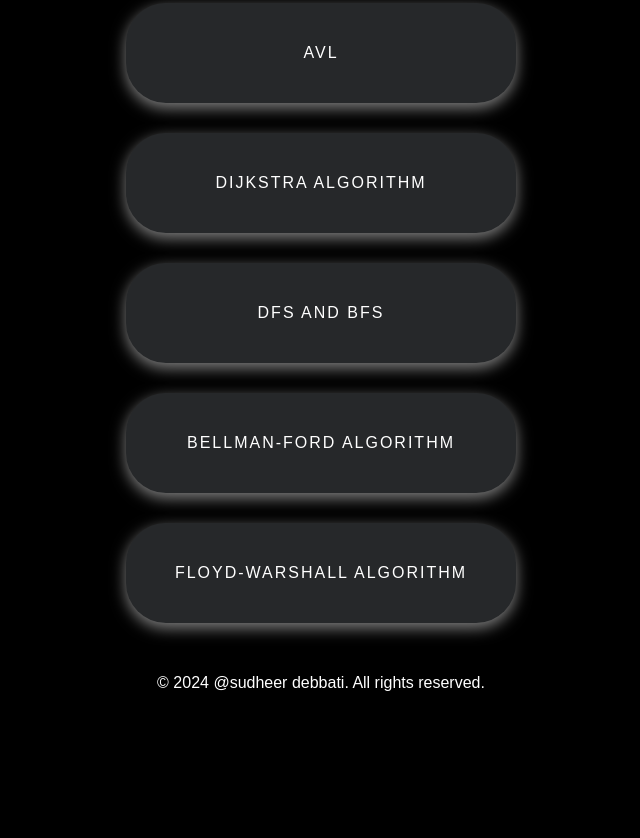
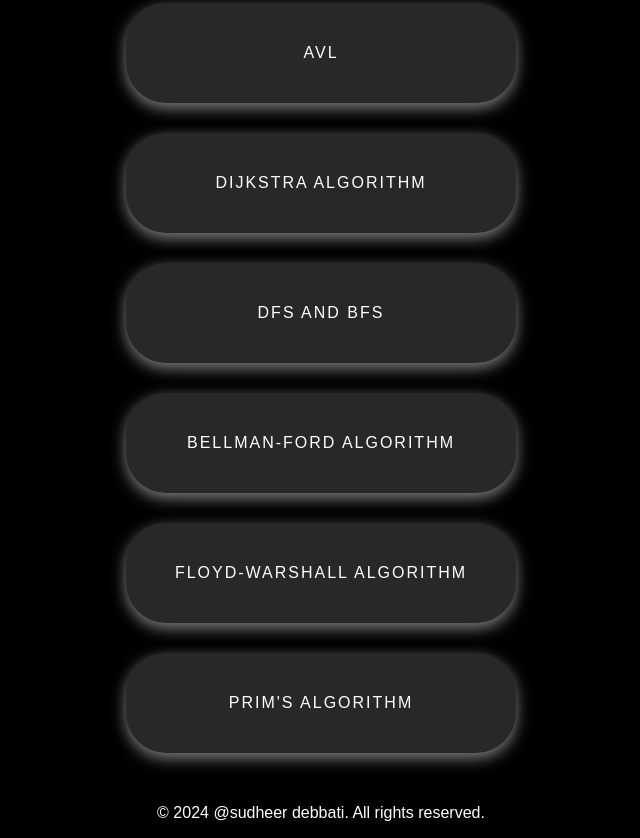
Before and after one commit to Debbatisudheer/DSA, a plain HTML site: page index.html in a window 1280 px wide. Shown: the part 1582-2420 px from the top of the page, without its empty margins (319-959 px from the left). Before the commit the page ends 2290 px from the top, so only its background shows below. Drawn offline with Linux system fonts and the light colour scheme.

Commit message:
Update index.html

```diff
--- a/index.html
+++ b/index.html
@@ -30,6 +30,7 @@
               <a href="https://www.linkedin.com/posts/sudheer-debbati-50a014235_httpslnkdingf36hrzs-the-aim-of-a-puzzle-activity-7182335692222468098-EtlK?utm_source=share&utm_medium=member_android" class="orange-button">DFS AND BFS</a>
              <a href="https://debbatisudheer.github.io/bellman-ford/" class="orange-button">Bellman-Ford Algorithm</a>
                  <a href="https://debbatisudheer.github.io/Floyd-Warshall/" class="orange-button">Floyd-Warshall Algorithm</a>
+              <a href="https://debbatisudheer.github.io/-Prim-s-Algorithm/" class="orange-button">Prim's Algorithm</a>
 
 
 
```
